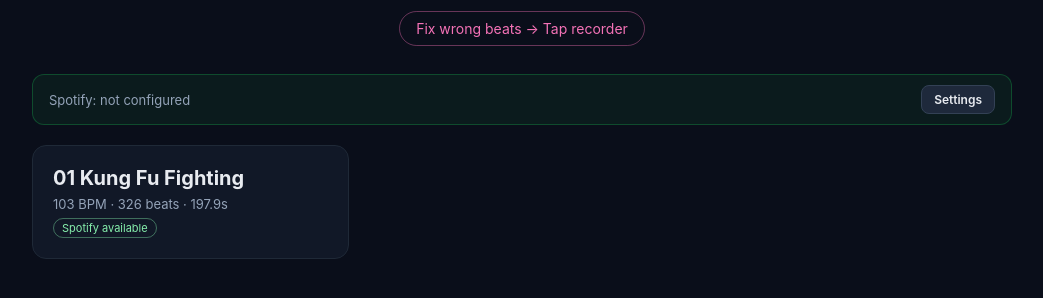
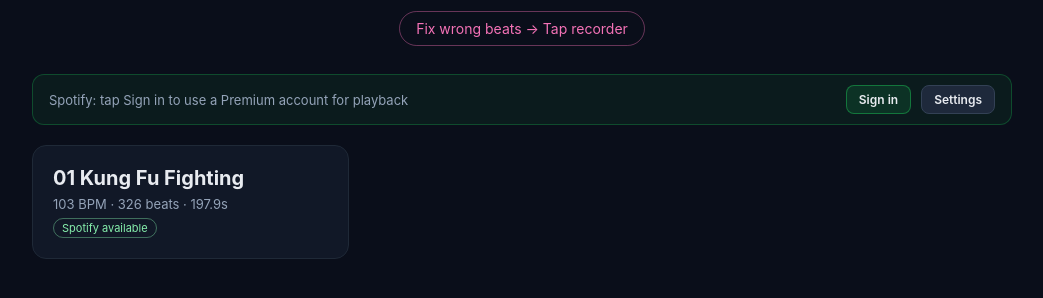
Before and after one commit to tzielund/tzielund_copperknob_utils, a plain HTML site: page beat_tapper_player.html in a window 1280 px wide. Shown: the part 144-442 px from the top of the page, without its empty margins (118-1161 px from the left). Drawn offline with Linux system fonts and the light colour scheme.

Commit message:
Beat Tapper: bake in the default Spotify client ID
The client ID is a public identifier (PKCE uses no secret), so it's
safe to hardcode as the default. Settings still overrides it via
localStorage for local dev against a different Spotify app.

Co-Authored-By: Claude Opus 4.7 <noreply@anthropic.com>

```diff
--- a/beat_tapper_player.html
+++ b/beat_tapper_player.html
@@ -322,6 +322,10 @@ let started  = false;
 let transport = null;       // AudioTransport or SpotifyTransport — set in CK_START
 
 // ─── Spotify auth (PKCE, no secret) ──────────────────────────────────────────
+// Client ID is public (PKCE uses no secret). Baked-in default works out of the
+// box; Settings can override via localStorage for local dev against a
+// different Spotify app.
+const SPOTIFY_DEFAULT_CLIENT_ID = "9e74c20556764e75a7d7393fa2e775ec";
 const SPOTIFY_SCOPES = [
   "streaming",
   "user-read-email",
@@ -331,7 +335,7 @@ const SPOTIFY_SCOPES = [
 ].join(" ");
 
 function ckSpotifyClientId() {
-  return localStorage.getItem("ck_spotify_client_id") || "";
+  return localStorage.getItem("ck_spotify_client_id") || SPOTIFY_DEFAULT_CLIENT_ID;
 }
 function ckSpotifyToken() {
   const token = localStorage.getItem("ck_spotify_access_token");
@@ -432,10 +436,11 @@ function renderSpotifyBar() {
   const hasId   = !!ckSpotifyClientId();
   const signed  = ckSpotifyIsSignedIn();
   if (!hasId) {
-    spStatus.textContent = "Spotify: not configured";
+    spStatus.textContent = "Spotify: no client ID set (Settings to configure)";
     spStatus.className   = "sp-status";
-    spSignIn.style.display  = "none";
-    spSignOut.style.display = "none";
+    spSignIn.style.display   = "none";
+    spSignOut.style.display  = "none";
+    spDevices.style.display  = "none";
   } else if (signed) {
     spStatus.textContent = "Spotify: signed in (songs with a Spotify URI will play via Spotify)";
     spStatus.className   = "sp-status ok";
@@ -443,7 +448,7 @@ function renderSpotifyBar() {
     spSignOut.style.display  = "inline-block";
     spDevices.style.display  = "inline-block";
   } else {
-    spStatus.textContent = "Spotify: configured, not signed in";
+    spStatus.textContent = "Spotify: tap Sign in to use a Premium account for playback";
     spStatus.className   = "sp-status";
     spSignIn.style.display   = "inline-block";
     spSignOut.style.display  = "none";
```
